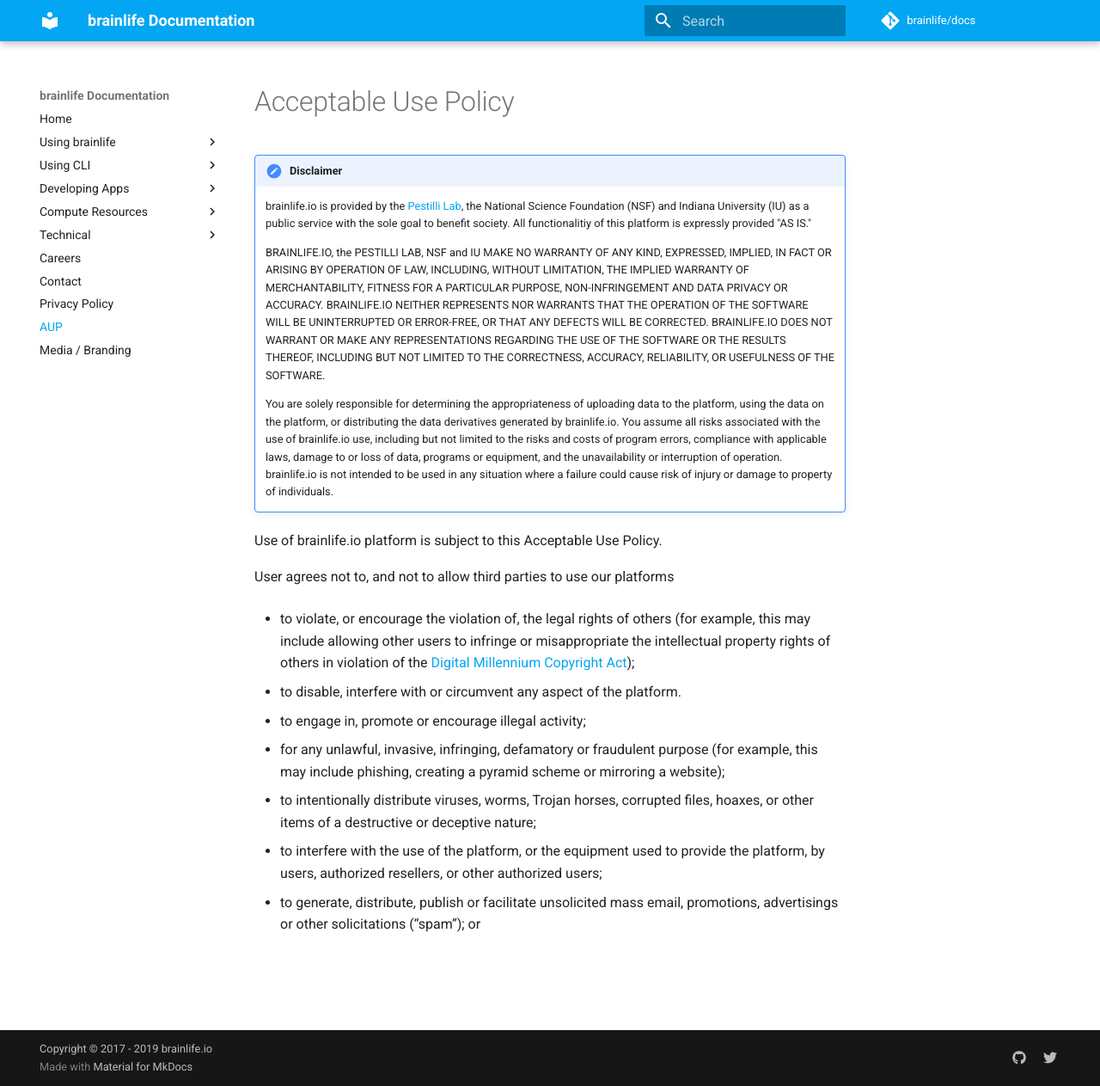
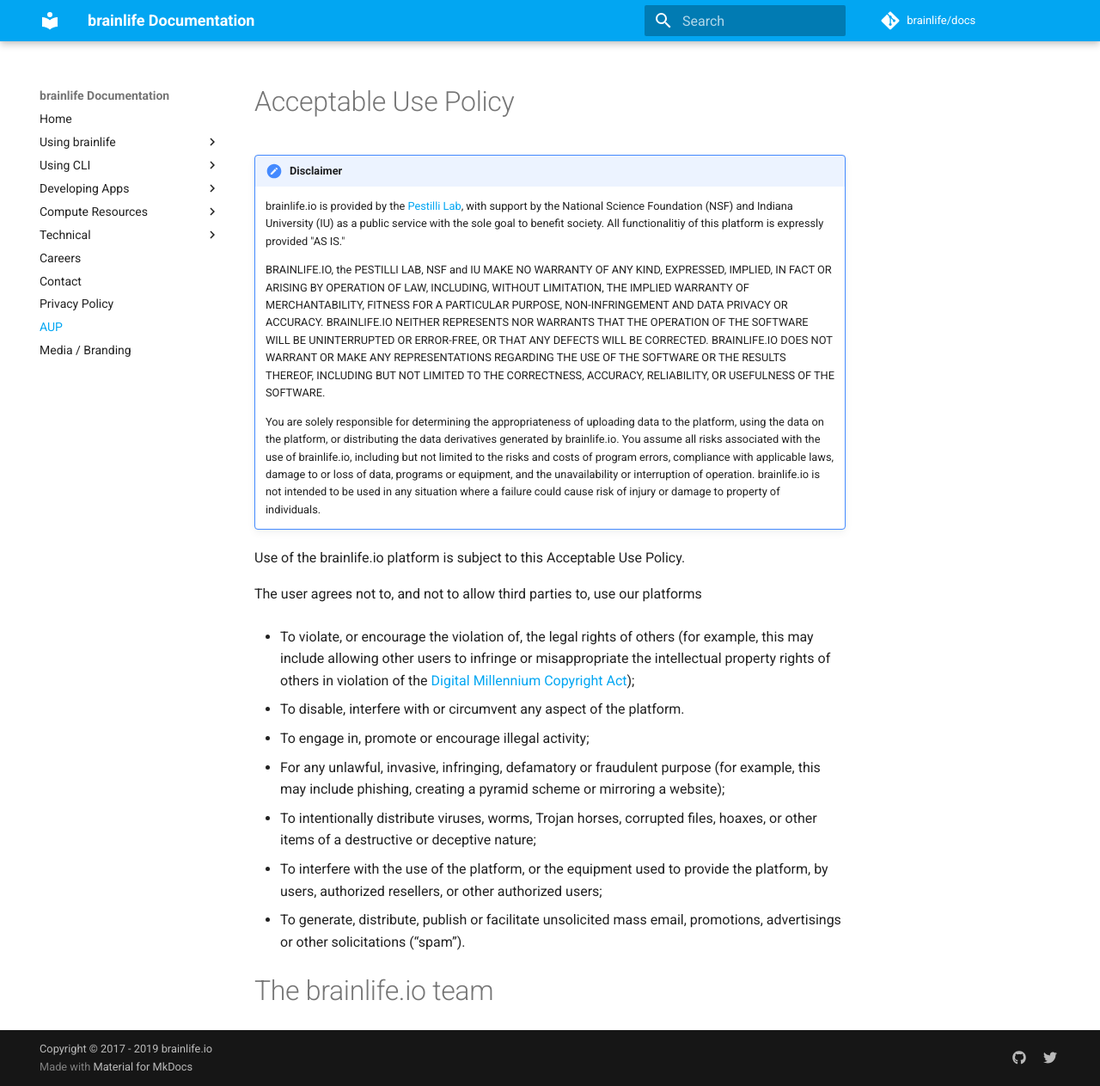
Before and after one commit to brainlife/docs, an MkDocs documentation site: the page built from docs/aup.md, in a window 1280 px wide and 1263 px high. Shown: the whole window at 86% size. Built offline with MkDocs 1.6.1 and Material for MkDocs 9.7.7, drawn with Linux system fonts in a browser that asks for light colours; comment, search, counter and statistics services are not loaded.

Commit message:
Update aup.md

```diff
--- a/docs/aup.md
+++ b/docs/aup.md
@@ -2,26 +2,28 @@
 
 !!! Disclaimer
 
-    brainlife.io is provided by the [Pestilli Lab](https://brainlife.io/plab), the National Science Foundation (NSF) and Indiana University (IU) as a public service with the sole goal to benefit society. All functionalitiy of this platform is expressly provided "AS IS."
+    brainlife.io is provided by the [Pestilli Lab](https://brainlife.io/plab), with support by the National Science Foundation (NSF) and Indiana University (IU) as a public service with the sole goal to benefit society. All functionalitiy of this platform is expressly provided "AS IS."
 
     BRAINLIFE.IO, the PESTILLI LAB, NSF and IU MAKE NO WARRANTY OF ANY KIND, EXPRESSED, IMPLIED, IN FACT OR ARISING BY OPERATION OF LAW, INCLUDING, WITHOUT LIMITATION, THE IMPLIED WARRANTY OF MERCHANTABILITY, FITNESS FOR A PARTICULAR PURPOSE, NON-INFRINGEMENT AND DATA PRIVACY OR ACCURACY. BRAINLIFE.IO NEITHER REPRESENTS NOR WARRANTS THAT THE OPERATION OF THE SOFTWARE WILL BE UNINTERRUPTED OR ERROR-FREE, OR THAT ANY DEFECTS WILL BE CORRECTED. BRAINLIFE.IO DOES NOT WARRANT OR MAKE ANY REPRESENTATIONS REGARDING THE USE OF THE SOFTWARE OR THE RESULTS THEREOF, INCLUDING BUT NOT LIMITED TO THE CORRECTNESS, ACCURACY, RELIABILITY, OR USEFULNESS OF THE SOFTWARE.
 
-    You are solely responsible for determining the appropriateness of uploading data to the platform, using the data on the platform, or distributing the data derivatives generated by brainlife.io. You assume all risks associated with the use of brainlife.io use, including but not limited to the risks and costs of program errors, compliance with applicable laws, damage to or loss of data, programs or equipment, and the unavailability or interruption of operation. brainlife.io is not intended to be used in any situation where a failure could cause risk of injury or damage to property of individuals.
+    You are solely responsible for determining the appropriateness of uploading data to the platform, using the data on the platform, or distributing the data derivatives generated by brainlife.io. You assume all risks associated with the use of brainlife.io, including but not limited to the risks and costs of program errors, compliance with applicable laws, damage to or loss of data, programs or equipment, and the unavailability or interruption of operation. brainlife.io is not intended to be used in any situation where a failure could cause risk of injury or damage to property of individuals.
 
-Use of brainlife.io platform is subject to this Acceptable Use Policy.
+Use of the brainlife.io platform is subject to this Acceptable Use Policy.
 
-User agrees not to, and not to allow third parties to use our platforms
+The user agrees not to, and not to allow third parties to, use our platforms
 
-* to violate, or encourage the violation of, the legal rights of others (for example, this may include allowing other users to infringe or misappropriate the intellectual property rights of others in violation of the [Digital Millennium Copyright Act](https://www.copyright.gov/legislation/dmca.pdf));
+* To violate, or encourage the violation of, the legal rights of others (for example, this may include allowing other users to infringe or misappropriate the intellectual property rights of others in violation of the [Digital Millennium Copyright Act](https://www.copyright.gov/legislation/dmca.pdf));
 
-* to disable, interfere with or circumvent any aspect of the platform.
+* To disable, interfere with or circumvent any aspect of the platform.
 
-* to engage in, promote or encourage illegal activity;
+* To engage in, promote or encourage illegal activity;
 
-* for any unlawful, invasive, infringing, defamatory or fraudulent purpose (for example, this may include phishing, creating a pyramid scheme or mirroring a website);
+* For any unlawful, invasive, infringing, defamatory or fraudulent purpose (for example, this may include phishing, creating a pyramid scheme or mirroring a website);
 
-* to intentionally distribute viruses, worms, Trojan horses, corrupted files, hoaxes, or other items of a destructive or deceptive nature;
+* To intentionally distribute viruses, worms, Trojan horses, corrupted files, hoaxes, or other items of a destructive or deceptive nature;
 
-* to interfere with the use of the platform, or the equipment used to provide the platform, by users, authorized resellers, or other authorized users;
+* To interfere with the use of the platform, or the equipment used to provide the platform, by users, authorized resellers, or other authorized users;
 
-* to generate, distribute, publish or facilitate unsolicited mass email, promotions, advertisings or other solicitations (“spam”); or
+* To generate, distribute, publish or facilitate unsolicited mass email, promotions, advertisings or other solicitations (“spam”).
+
+# The brainlife.io team
```
